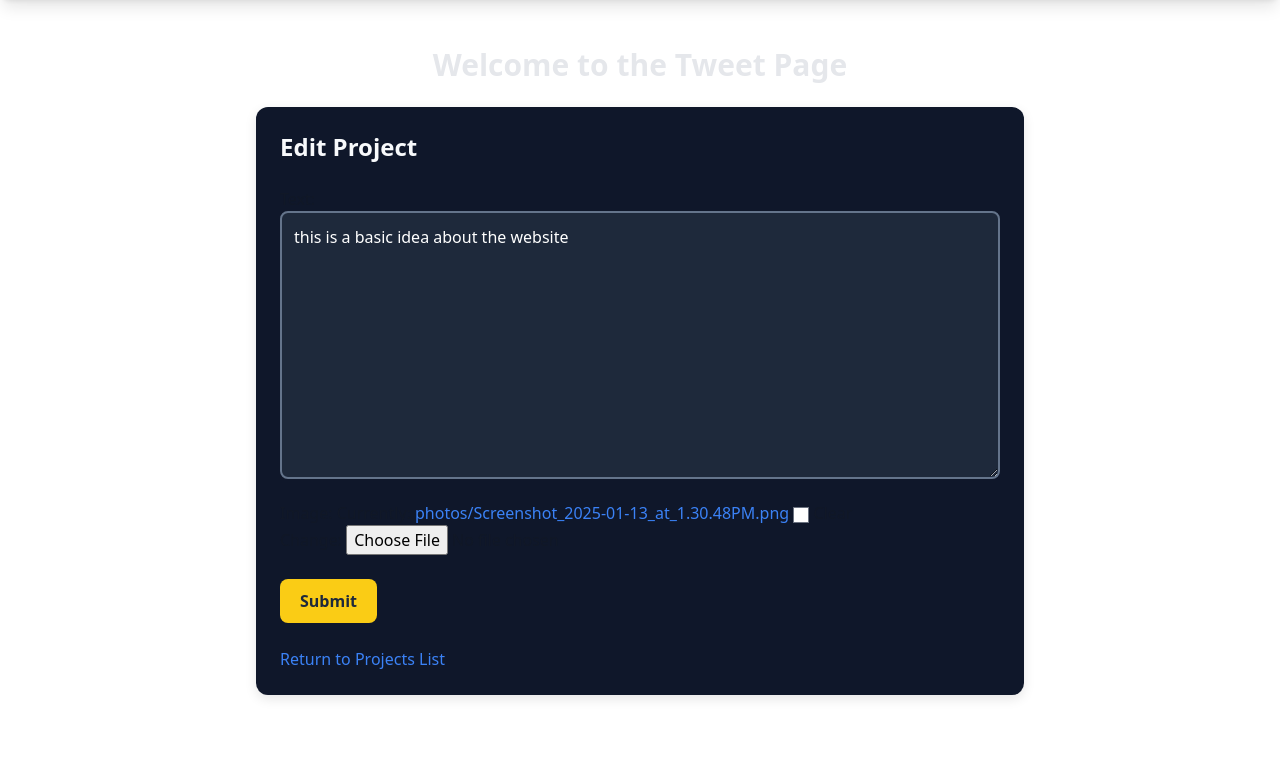
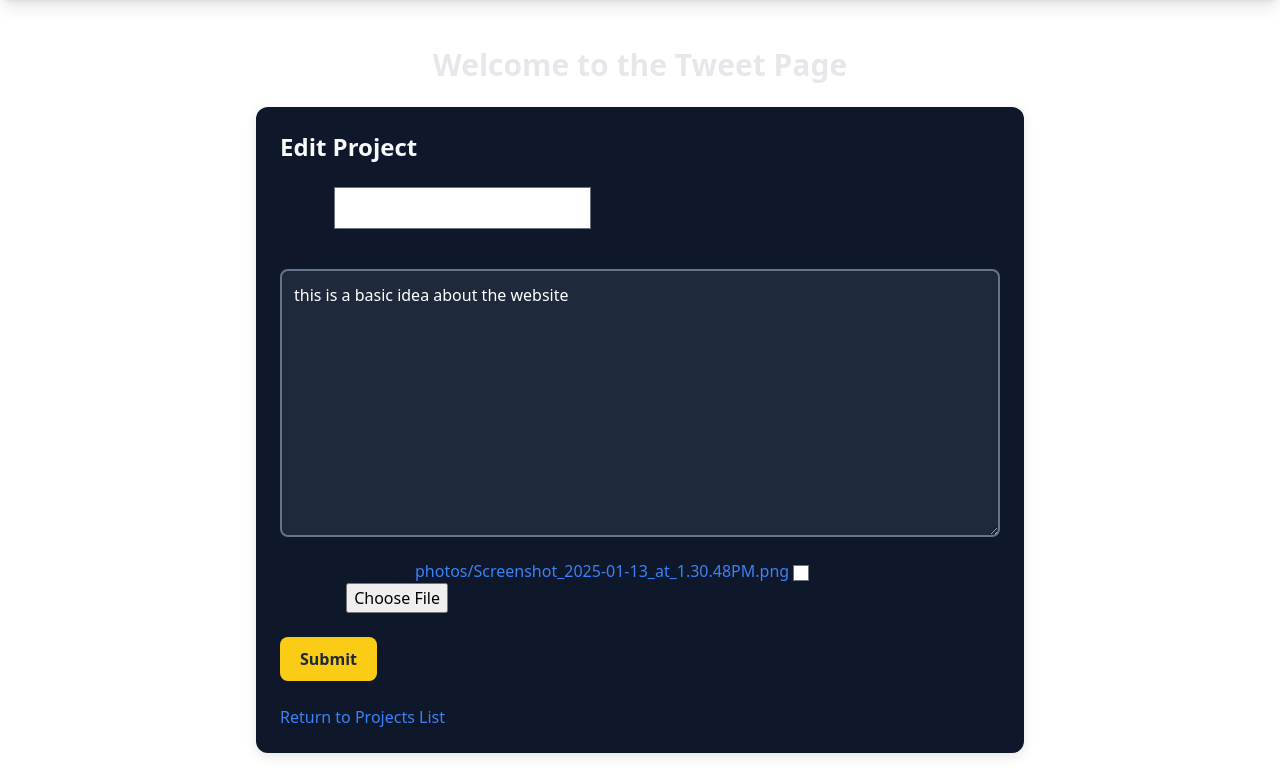
Before and after one commit to sreeshanth-soma/Project-Portfolio, a Django app: page /tweet/1/edit/ in a window 1280 px wide. Shown: the part 73-842 px from the top of the page. Before the commit the page ends 772 px from the top, so only its background shows below. Run offline with Django 5.2, Linux system fonts and the light colour scheme; a user stored in the database is signed in; data comes from the database, SQL or seed files in the repository; both versions use the stored data as it was after the commit; some libraries are stand-ins or nearby versions.

Commit message:
4th march

```diff
--- a/manage.py
+++ b/manage.py
@@ -8,7 +8,7 @@
     """Run administrative tasks."""
     os.environ.setdefault('DJANGO_SETTINGS_MODULE', 'tweetAurDjango.settings')
     try:
-        from django.core.management import execute_from_command_line
+        from django.core.management import execute_from_command_line # type: ignore
     except ImportError as exc:
         raise ImportError(
             "Couldn't import Django. Are you sure it's installed and "
--- a/tweet/forms.py
+++ b/tweet/forms.py
@@ -6,7 +6,7 @@
 class ProjectForm(forms.ModelForm):
      class Meta:
           model = Project
-          fields = ['text', 'image']
+          fields = ['name','text', 'image']
 
 class UserRegistrationForm(UserCreationForm):
      email = forms.EmailField()
--- a/tweet/models.py
+++ b/tweet/models.py
@@ -4,7 +4,8 @@
 
 class Project(models.Model):
     user = models.ForeignKey(User, on_delete=models.CASCADE)
-    text = models.TextField(max_length=240)
+    name = models.CharField(max_length=255, blank=False, null=False,default="")  # New field for project name
+    text = models.TextField()
     image = models.ImageField(upload_to='photos/', blank=True, null=True)
     created_at = models.DateTimeField(auto_now_add=True)
     updated_at = models.DateTimeField(auto_now=True)
@@ -14,7 +15,7 @@
         return round(avg_rating, 1) if avg_rating is not None else 0  # Round to 1 decimal place
 
     def __str__(self):
-        return f'{self.user.username} - {self.text[:30]}'
+        return f'{self.user.username} - {self.name}'  # Modified here
 
 class Comment(models.Model):
     user = models.ForeignKey(User, on_delete=models.CASCADE)
--- a/tweet/templates/profile.html
+++ b/tweet/templates/profile.html
@@ -13,7 +13,7 @@
                      alt="Cover"
                      class="w-full h-full object-cover">
             {% else %}
-                <img src="https://images.unsplash.com/photo-1451187580459-43490279c0fa?crop=entropy&cs=tinysrgb&fit=max&fm=jpg&ixid=M3w0NzEyNjZ8MHwxfHNlYXJjaHw5fHxjb3ZlcnxlbnwwfDB8fHwxNzEwNzQxNzY0fDA&ixlib=rb-4.0.3&q=80&w=1080"
+                <img src="{% static "images/defaultcImage.jpg" %}"
                      alt="Default Cover"
                      class="w-full h-full object-cover">
             {% endif %}
--- a/tweet/templates/project_form.html
+++ b/tweet/templates/project_form.html
@@ -81,6 +81,11 @@
         <form method="post" enctype="multipart/form-data" class="space-y-6">
             {% csrf_token %}
             <div class="space-y-4">
+                 <!-- New Project Name Input -->
+        {% comment %} <label class="block text-white text-lg font-semibold">Project Name</label>
+        <input type="text" name="name" value="{{ form.instance.name }}" required
+               class="block w-full text-white bg-gray-700 p-2 rounded-lg border border-gray-500">
+         {% endcomment %}
                 {{ form.as_p }}
             </div>
             <button type="submit">Submit</button>
--- a/tweet/templates/project_list.html
+++ b/tweet/templates/project_list.html
@@ -36,7 +36,7 @@
 
         <!-- Project Name -->
         <div class="text-center">
-            <h2 class="text-2xl font-semibold">{{ project.user.username }}</h2>
+            <h2 class="text-2xl font-semibold">{{ project.name  }}</h2>
         </div>
 
         <!-- Rating Display -->
```
Also changed, not shown: db.sqlite3, media/photos/Screenshot_2025-03-03_at_10.21.04PM.png (added), media/photos/Screenshot_2025-03-03_at_10_99M4blc.21.04PM.png (added), media/photos/defaultcImage.jpg (added), media/photos/ra.jpg (added), static/images/defaultcImage.jpg (added), tweet/migrations/0007_project_name_alter_project_text.py (added), 2 other files.
